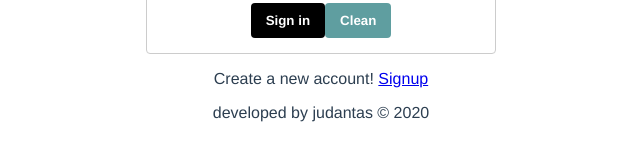
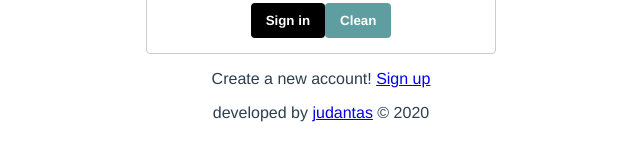
Before and after one commit to narukaioh/user-crud-vuejs, a Vue app: page /#/ in a window 1280 px wide. Shown: the part 205-366 px from the top of the page, without its empty margins (319-959 px from the left). Built offline with nearby package versions, Linux system fonts and the light colour scheme.

Commit message:
added new info

```diff
--- a/src/pages/Login.vue
+++ b/src/pages/Login.vue
@@ -18,8 +18,8 @@
       </div>
 
     </form>
-    <p>Create a new account! <router-link to="/signup">Signup</router-link></p>
-    <p>developed by judantas © 2020</p>
+    <p>Create a new account! <router-link to="/signup">Sign up</router-link></p>
+    <p>developed by <a href="https://github.com/narukaioh" target="_blank">judantas</a> © 2020</p>
 
   </div>
 </template>
@@ -54,7 +54,7 @@ export default {
 
     clear (user) {
       return () => {
-        console.log(user.email)
+        this.user = { email: '', password: '' }
       }
     },
 
```
